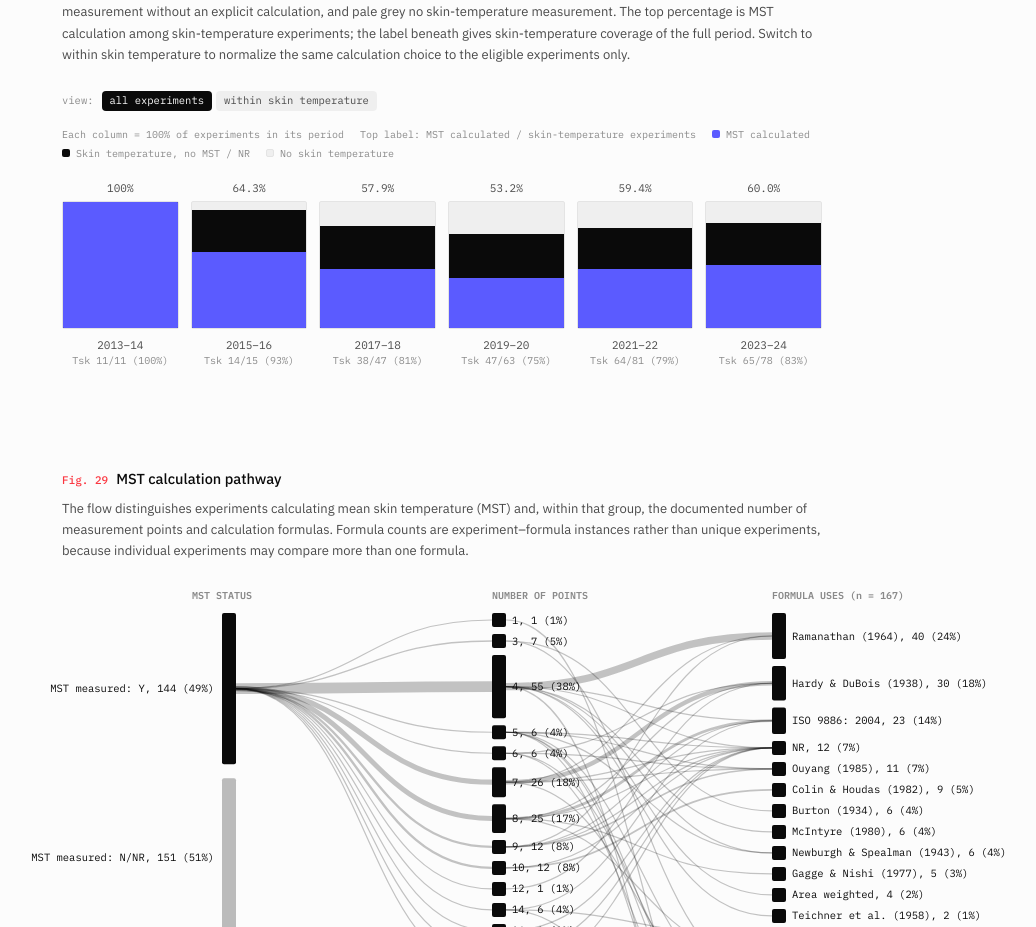
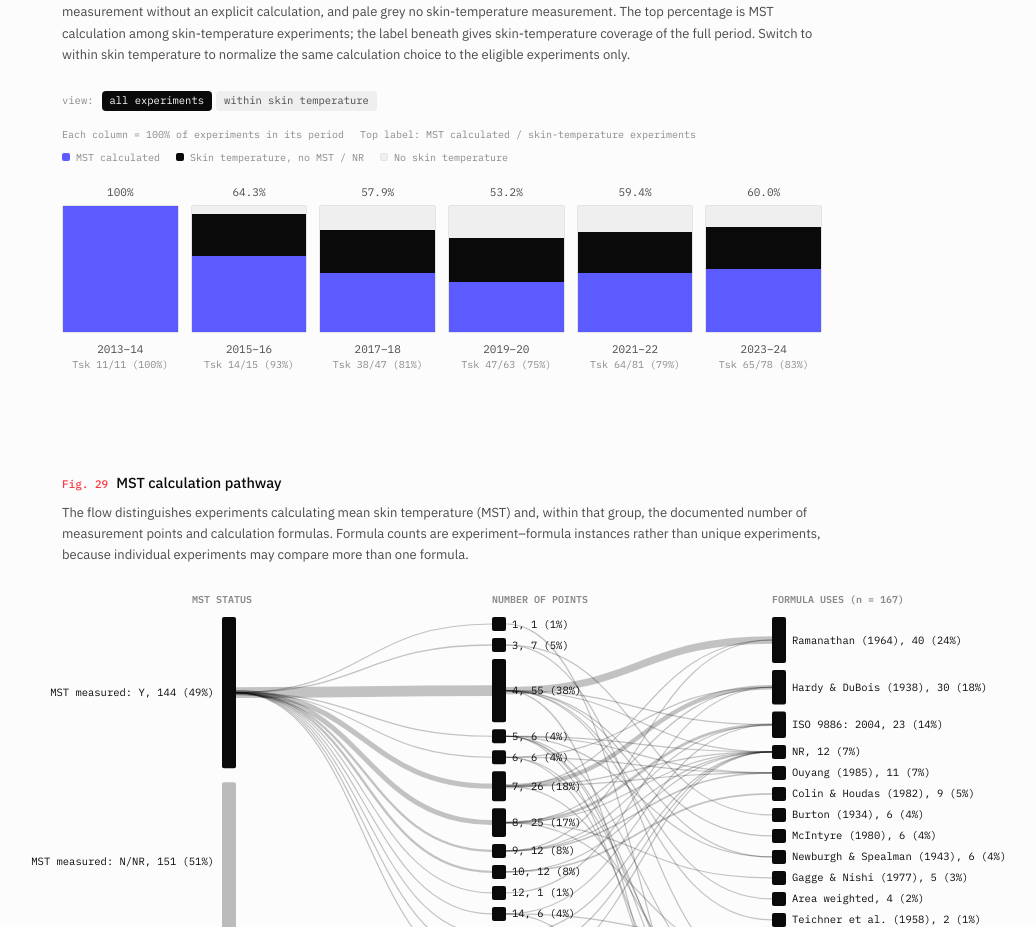
Before and after one commit to bilgekobas/indoor-thermal-physiology-metadata-atlas, a React (Vite) app: page /body in a window 1280 px wide. Shown: the part 9600-10527 px from the top of the page, without its empty margins (234-1270 px from the left). Built offline with nearby package versions, Linux system fonts and the light colour scheme.

Commit message:
Separate MST chart legend from denominator notes

```diff
--- a/src/pages/ChapterBody.jsx
+++ b/src/pages/ChapterBody.jsx
@@ -491,20 +491,26 @@ function MstCalculationPrevalence({ mst }) {
           ]}
         />
       </div>
-      <div className="flex flex-wrap items-center gap-x-4 gap-y-1 mb-4 font-data text-[10px] text-inkfaint">
+      <div className="mb-4 font-data text-[10px] text-inkfaint">
         {view === 'allExperiments' ? (
           <>
+            <div className="flex flex-wrap gap-x-4 gap-y-1 mb-2">
               <span>Each column = 100% of experiments in its period</span>
               <span>Top label: MST calculated / skin-temperature experiments</span>
+            </div>
+            <div className="flex flex-wrap items-center gap-x-4 gap-y-1">
               <span className="inline-flex items-center gap-1.5"><span className="w-2 h-2 rounded-sm bg-[#5B5BFF]" />MST calculated</span>
               <span className="inline-flex items-center gap-1.5"><span className="w-2 h-2 rounded-sm bg-[#0A0A0A]" />Skin temperature, no MST / NR</span>
               <span className="inline-flex items-center gap-1.5"><span className="w-2 h-2 rounded-sm bg-[#EFEFEF] border border-line" />No skin temperature</span>
+            </div>
           </>
         ) : (
           <>
-            <span>Each column = 100% of experiments measuring skin temperature in its period</span>
+            <div className="mb-2">Each column = 100% of experiments measuring skin temperature in its period</div>
+            <div className="flex flex-wrap items-center gap-x-4 gap-y-1">
               <span className="inline-flex items-center gap-1.5"><span className="w-2 h-2 rounded-sm bg-[#5B5BFF]" />MST calculated</span>
               <span className="inline-flex items-center gap-1.5"><span className="w-2 h-2 rounded-sm bg-[#0A0A0A]" />No MST / NR</span>
+            </div>
           </>
         )}
       </div>
```
Lines whose indentation alone changed are shown as unchanged.
